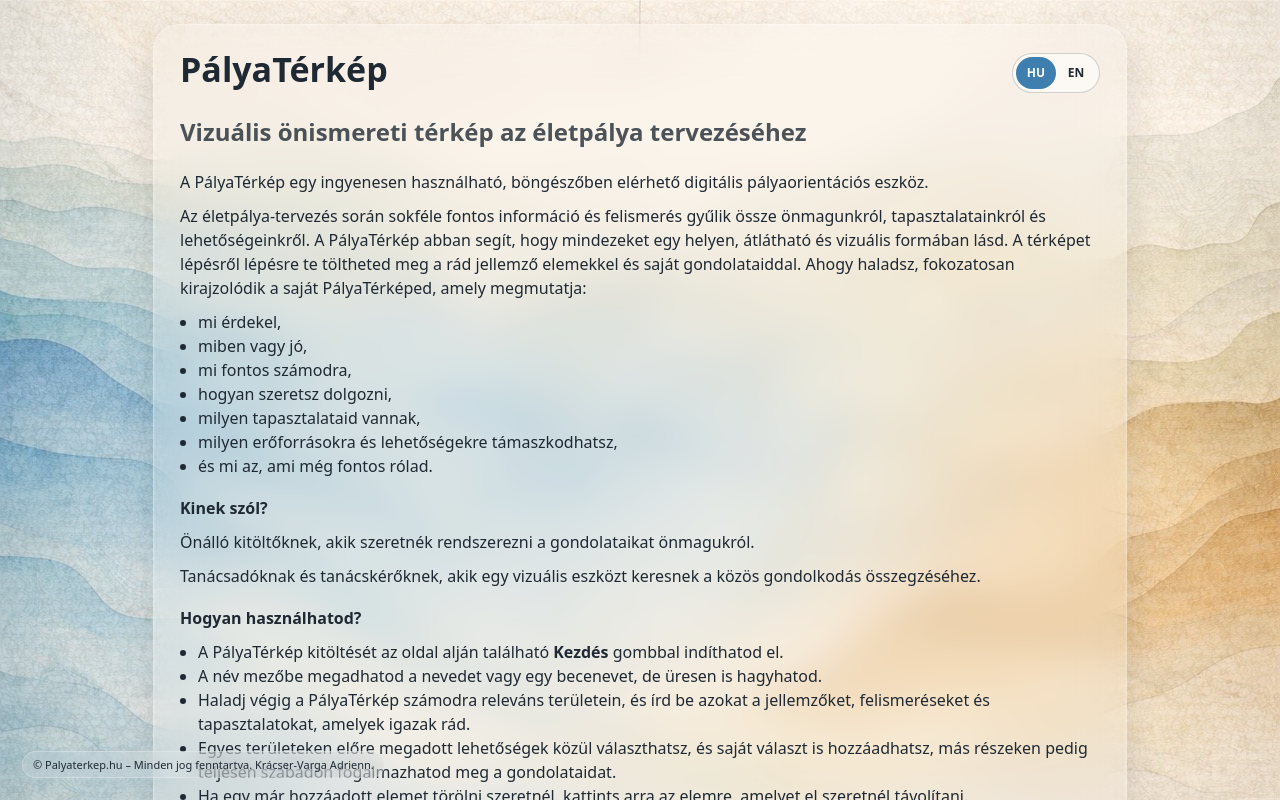
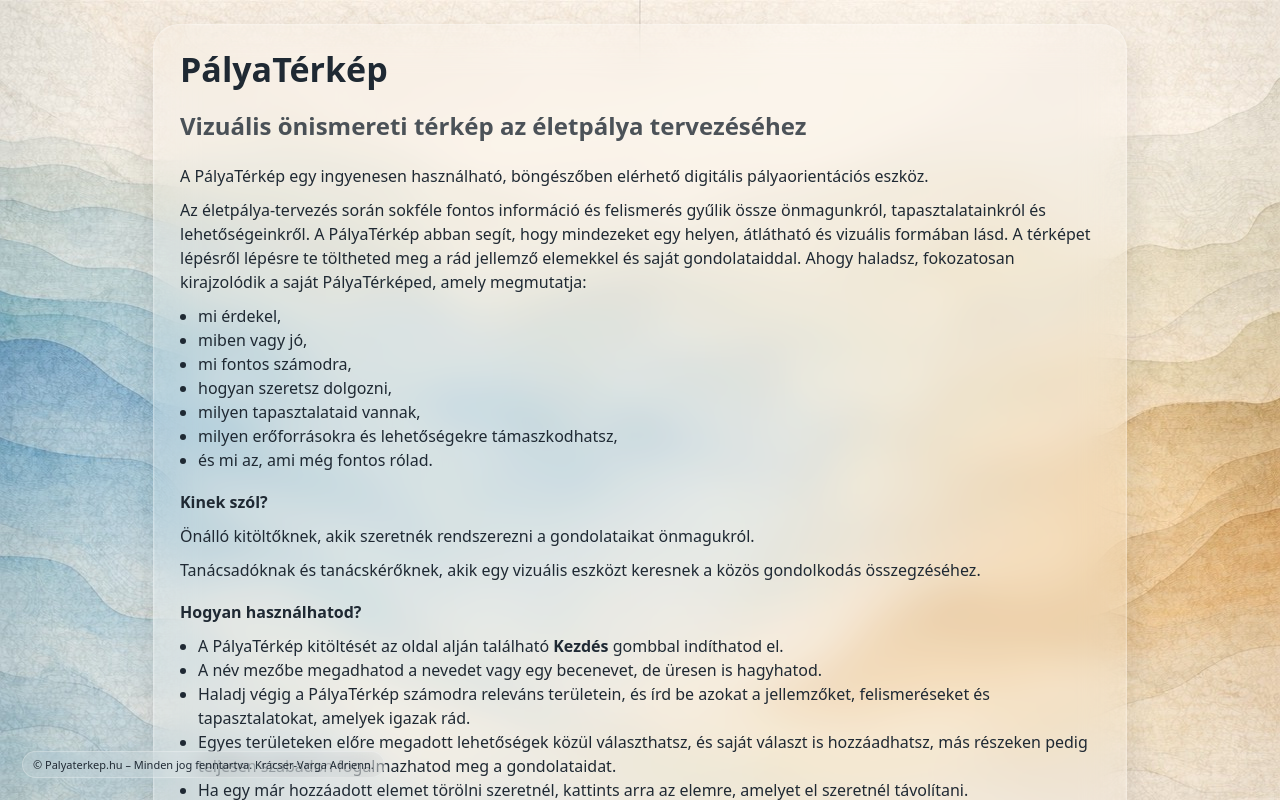
Before and after one commit to bonifaido/palyaterkep.hu, a React (Vite) app: page / in a window 1280 px wide. Shown: the top 800 px of the page. Built offline with nearby package versions, Linux system fonts and the light colour scheme.

Commit message:
Revert "Add English coming-soon image switch (#4)"
This reverts commit 7db7a8d7374af1f3870a004b3d458707ea8b7143.

```diff
--- a/src/App.jsx
+++ b/src/App.jsx
@@ -2,9 +2,7 @@
 import Bubble from "./Bubble";
 import { BUBBLES } from "./data";
 import logo from "./assets/logo.png";
-import englishComingSoon from "/english-coming-soon.png";
 import Intro from "./Intro";
-import LanguageSwitch from "./LanguageSwitch";
 import "./style.css";
 
 const CANVAS_WIDTH = 1990;
@@ -64,7 +62,6 @@
 
 export default function App() {
   const [started, setStarted] = useState(false);
-  const [language, setLanguage] = useState("hu");
   const [userName, setUserName] = useState("");
   const [canvasScale, setCanvasScale] = useState(getCanvasScale);
 
@@ -74,27 +71,8 @@
     return () => window.removeEventListener("resize", handleResize);
   }, []);
 
-  useEffect(() => {
-    document.documentElement.lang = language;
-  }, [language]);
-
-  if (language === "en") {
-    return (
-      <main className="coming-soon-screen">
-        <img
-          className="coming-soon-image"
-          src={englishComingSoon}
-          alt="Career Map. The English version is coming soon. Please check this page again during November."
-        />
-        <div className="coming-soon-language">
-          <LanguageSwitch language={language} onLanguageChange={setLanguage} />
-        </div>
-      </main>
-    );
-  }
-
   if (!started) {
-    return <Intro onStart={() => setStarted(true)} language={language} onLanguageChange={setLanguage} />;
+    return <Intro onStart={() => setStarted(true)} />;
   }
 
   return (
--- a/src/Intro.jsx
+++ b/src/Intro.jsx
@@ -1,13 +1,8 @@
-import LanguageSwitch from "./LanguageSwitch";
-
-export default function Intro({ onStart, language, onLanguageChange }) {
+export default function Intro({ onStart }) {
   return (
     <div className="intro">
       <div className="intro-card" role="region" aria-label="PályaTérkép bevezető">
-        <div className="intro-heading">
-          <h1 className="intro-title">PályaTérkép</h1>
-          <LanguageSwitch language={language} onLanguageChange={onLanguageChange} />
-        </div>
+        <h1 className="intro-title">PályaTérkép</h1>
         <p className="intro-subtitle"><h2>Vizuális önismereti térkép az életpálya tervezéséhez</h2></p>
 
         <p>
--- a/src/LanguageSwitch.jsx
+++ /dev/null
@@ -1,17 +0,0 @@
-export default function LanguageSwitch({ language, onLanguageChange }) {
-  return (
-    <div className="language-switch" role="group" aria-label={language === "en" ? "Language" : "Nyelv"}>
-      {["hu", "en"].map((option) => (
-        <button
-          key={option}
-          type="button"
-          className={language === option ? "language-option language-option--active" : "language-option"}
-          aria-pressed={language === option}
-          onClick={() => onLanguageChange(option)}
-        >
-          {option.toUpperCase()}
-        </button>
-      ))}
-    </div>
-  )
-}
--- a/src/style.css
+++ b/src/style.css
@@ -372,72 +372,6 @@
   color: #1f2933;
 }
 
-.intro-heading {
-  display: flex;
-  align-items: center;
-  justify-content: space-between;
-  gap: 16px;
-}
-
-.language-switch {
-  display: inline-flex;
-  flex: 0 0 auto;
-  padding: 3px;
-  border: 1px solid rgba(31, 41, 51, 0.2);
-  border-radius: 999px;
-  background: rgba(255, 255, 255, 0.58);
-}
-
-.language-option {
-  min-width: 40px;
-  min-height: 32px;
-  padding: 5px 9px;
-  border: 0;
-  border-radius: 999px;
-  background: transparent;
-  color: #1f2933;
-  cursor: pointer;
-  font: inherit;
-  font-size: 12px;
-  font-weight: 700;
-}
-
-.language-option--active {
-  background: #3f7fb0;
-  color: #fff;
-}
-
-.language-option:focus-visible {
-  outline: 2px solid #1f2933;
-  outline-offset: 2px;
-}
-
-.coming-soon-screen {
-  position: relative;
-  display: flex;
-  align-items: center;
-  justify-content: center;
-  box-sizing: border-box;
-  width: 100%;
-  min-height: 100vh;
-  min-height: 100dvh;
-  padding: 24px;
-}
-
-.coming-soon-image {
-  display: block;
-  max-width: min(100%, 1536px);
-  max-height: calc(100vh - 48px);
-  object-fit: contain;
-}
-
-.coming-soon-language {
-  position: fixed;
-  top: 22px;
-  right: 22px;
-  z-index: 30;
-}
-
 .intro-title {
   margin: 0 0 6px;
   font-size: 34px;
@@ -528,14 +462,6 @@
     box-sizing: border-box;
     padding: 20px;
     border-radius: 14px;
-  }
-
-  .coming-soon-screen {
-    padding: 16px;
-  }
-
-  .coming-soon-image {
-    max-height: calc(100dvh - 32px);
   }
 
   .intro-title {
```
Also changed, not shown: public/english-coming-soon.png (deleted).
